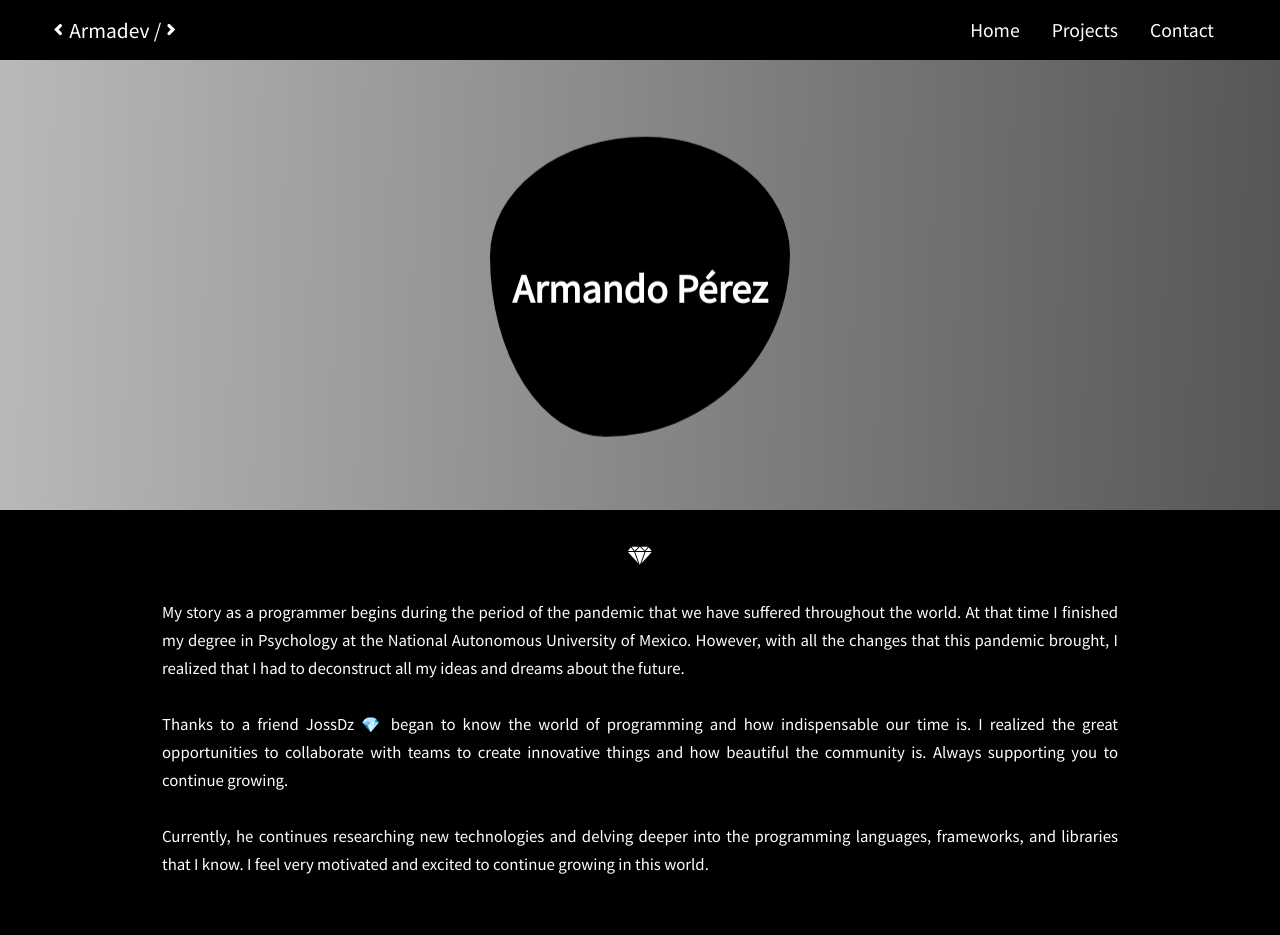
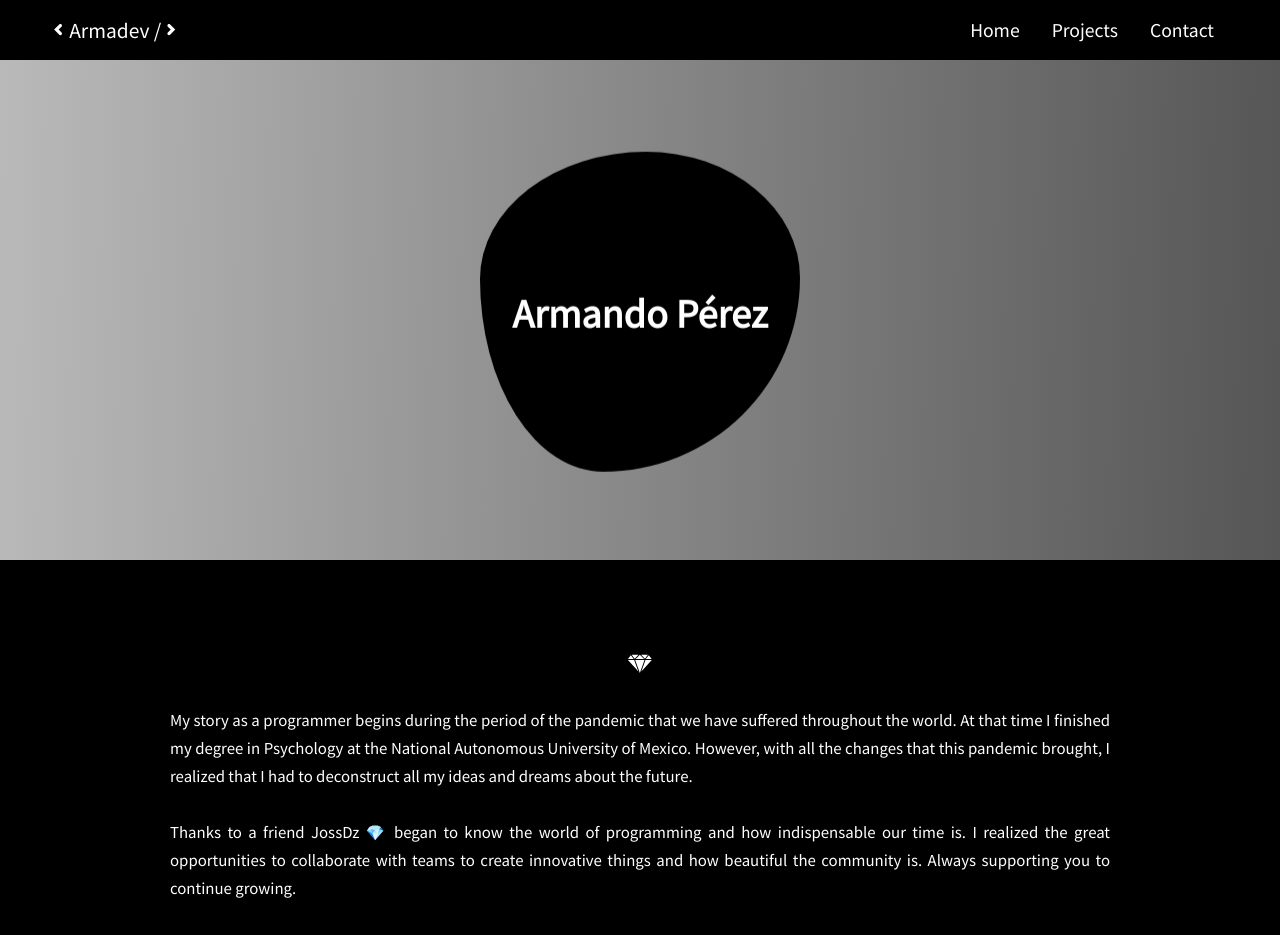
Before and after one commit to ArmandLord/portafolio-web, a React (Create React App) app: page / in a window 1280 px wide. Shown: the top 935 px of the page. Built offline with nearby package versions, Linux system fonts and the light colour scheme.

Commit message:
project, images

```diff
--- a/src/components/Card/Card.element.js
+++ b/src/components/Card/Card.element.js
@@ -20,7 +20,7 @@ export const OutlineCard = styled.div`
 `
 export const Image = styled.img`
     /* {props => props.src } */
-    width: 100%;
+
     height: 60%;
     background: white;
 `
--- a/src/components/CardProject/CardProject.element.js
+++ b/src/components/CardProject/CardProject.element.js
@@ -4,7 +4,10 @@ import { Container } from '../../globalStyles'
 export const FullCard = styled.div`
     width: 100%;
     background: linear-gradient(91.23deg, rgba(154, 154, 154, 0.69) -0.19%, rgba(10, 10, 10, 0.69) 99.81%);
-    height: auto;
+    height: 1245px;
+    @media screen and (max-width: 1070px){
+        height: auto;
+    }
 `
 export const CardContainer = styled(Container)`
     display: grid;
--- a/src/components/CardProject/CardProject.js
+++ b/src/components/CardProject/CardProject.js
@@ -8,7 +8,7 @@ const CardProject = () => {
             <FullCard>
                 <CardContainer>
                     <Card
-                        src="Portfolio.png"
+                        src="Portfolio1.png"
                         title="Portfolio"
                         text="💼 My web portfolio is designed in Figma, created with React and Styled-Components 💅🏻."
                         to='/portafolio'
--- a/src/components/ContainerInfo/ContainerInfo.element.js
+++ b/src/components/ContainerInfo/ContainerInfo.element.js
@@ -13,10 +13,17 @@ export const ContainerBackground = styled.div`
 
 export const Info = styled(Container)`
     height: 100%;
-    padding: 2em;
+    padding: 2.5em;
+    margin: 50px 0;
     display: flex;
     flex-flow: column wrap;
     align-items: center;
+
+    @media screen and (max-width: 760px){
+        padding: 2em;
+        margin: 0;
+
+    }
 
     ${Container}
 `
--- a/src/components/ContainerLogo/ContainerLogo.element.js
+++ b/src/components/ContainerLogo/ContainerLogo.element.js
@@ -4,7 +4,7 @@ import { Container } from '../../globalStyles'
 
 export const ContainerBackground = styled.div`
       width: 100%;
-      height: 450px;
+      height: 500px;
       display: flex;
       justify-content: center;
       align-items: center;
@@ -44,8 +44,8 @@ export const Transition = styled.div`
     display: flex;
     align-items: center;
     justify-content: center;
-    width: 300px;
-    height: 300px;
+    width: 320px;
+    height: 320px;
     background: #000000;
     border-radius: 62% 47% 82% 35% / 45% 45% 80% 66%;
     will-change: border-radius, transform, opacity;
--- a/src/components/FormContact/FormContact.element.js
+++ b/src/components/FormContact/FormContact.element.js
@@ -3,11 +3,12 @@ import { Container } from '../../globalStyles'
 
 export const FormContainer = styled.div`
     width: 100%;
-    height: 500px;
+    height: 46.5vh;
     background: #000000;
     display: flex;
     align-items: center;
     justify-content: center;
+    /* @media screen and (max-width: 1065px){ */
 `
 
 export const FormMin = styled(Container)`
--- a/src/components/LogosContact/LogosContact.element.js
+++ b/src/components/LogosContact/LogosContact.element.js
@@ -4,14 +4,12 @@ import { Container } from '../../globalStyles'
 export const ContactLogo = styled.div`
     background: #000000;
     width: 100%;
-    height: 474px;
+    height: 45vh;
     display: flex;
     flex-direction: column;
     align-items: center;
 
-    @media screen and (max-width: 665px){
-        height: auto;
-    }
+
 `
 export const ContainerSocial = styled(Container)`
     display: flex;
--- a/src/components/Project/Project.element.js
+++ b/src/components/Project/Project.element.js
@@ -4,7 +4,10 @@ import { Container } from '../../globalStyles'
 export const ProjectContent = styled.div`
     width: 100%;
     background: #000000;
-    height: 100%;
+    height: 92vh;
+    @media screen and (max-width: 678px){
+        height: auto;
+    }
 `
 
 
@@ -51,12 +54,12 @@ export const ProjectText = styled.div`
 `
 
 export const ProjectImage = styled.div`
-    height: 160px;
+    height: 290px;
     display: flex;
     align-items: center;
     justify-content: center;
     img{
-        height: 100%;
+        height: 80%;
         object-fit: cover;
 
     }
--- a/src/components/Project/Project.js
+++ b/src/components/Project/Project.js
@@ -15,19 +15,19 @@ const Project = ({title}) => {
                 <ProjectContainer>
                     <ProjectTitle>{title}</ProjectTitle>
                     <ProjectInfo>
+                        <ProjectImage>
+                            <img src="Portfolio.png" alt="mobile"></img>
+                        </ProjectImage>
                         <ProjectText>
                             <p>Curabitur sit amet nulla mi. Quisque ac tempor dolor. Nunc suscipit nunc vel elementum iaculis. Aliquam nunc dui, iaculis luctus justo sollicitudin, euismod blandit lorem. Proin eu ante vestibulum leo tincidunt rhoncus. Vestibulum in commodo metus. Proin velit est, malesuada mollis nisl a, eleifend ullamcorper nulla. Sed nec erat in velit auctor tristique a sit amet magna. Nunc eget elementum lacus, et iaculis mauris. Sed et hendrerit orci.</p>
                         </ProjectText>
-                        <ProjectImage>
-                            <img src="https://www.lavanguardia.com/files/og_thumbnail/uploads/2019/03/14/5fa51e072fd4d.jpeg" alt=""></img>
-                        </ProjectImage>
                     </ProjectInfo>
                     <ProjectInfo>
                         <ProjectText>
                             <p>Curabitur sit amet nulla mi. Quisque ac tempor dolor. Nunc suscipit nunc vel elementum iaculis. Aliquam nunc dui, iaculis luctus justo sollicitudin, euismod blandit lorem. Proin eu ante vestibulum leo tincidunt rhoncus. Vestibulum in commodo metus. Proin velit est, malesuada mollis nisl a, eleifend ullamcorper nulla. Sed nec erat in velit auctor tristique a sit amet magna. Nunc eget elementum lacus, et iaculis mauris. Sed et hendrerit orci.</p>
                         </ProjectText>
                         <ProjectImage>
-                            <img src="https://www.lavanguardia.com/files/og_thumbnail/uploads/2019/03/14/5fa51e072fd4d.jpeg" alt=""></img>
+                            <img src="IPad.png" alt="ipad"></img>
                         </ProjectImage>
                     </ProjectInfo>
                     <ProjectInfo>
```
Also changed, not shown: public/IPad.png (added), public/Portfolio1.png (added).
